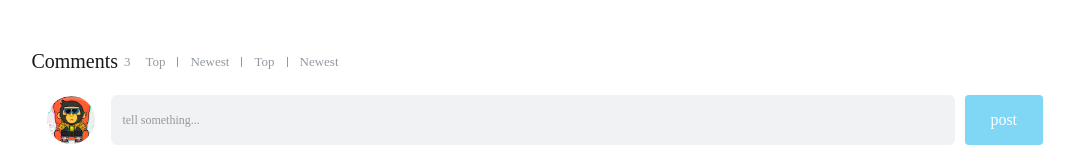
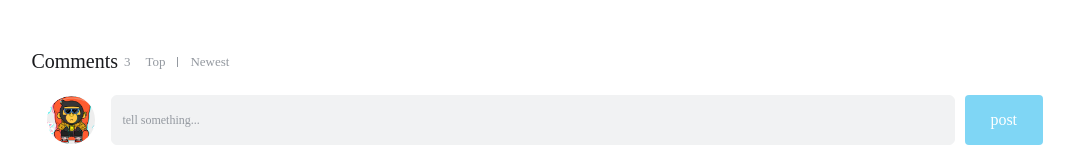
Before and after one commit to venturousman/miu-waa, a React (Create React App) app in the folder labs/lab6/: page / in a window 1280 px wide. Shown: the top 160 px of the page, without its empty margins (103-1177 px from the left). Built offline with nearby package versions, Linux system fonts and the light colour scheme.

Commit message:
update sorting

```diff
--- a/labs/lab6/src/App.tsx
+++ b/labs/lab6/src/App.tsx
@@ -5,11 +5,6 @@
 import './App.scss'
 import avatar from './images/bozai.png'
 import CommentItem from "./components/CommentItem";
-
-enum SortType {
-    Top = 1,
-    Newest,
-}
 
 // current logged in user info
 const user = {
@@ -58,7 +53,6 @@
     },
 ]
 
-
 // Nav Tab
 const tabs = [
     {type: 'hot', text: 'Top'},
@@ -67,15 +61,15 @@
 
 const App = () => {
     const [comments, setComments] = useState(defaultList);
-    const [activeType, setActiveType] = useState<SortType | null>(null);
+    const [activeType, setActiveType] = useState('');
 
-    const handleOnSort = (sortType: SortType) => {
-        if (sortType === SortType.Top) {
+    const handleOnSort = (sortType: string) => {
+        if (sortType === 'hot') {
             let newComments = cloneDeep(comments);
             newComments = orderBy(newComments, ['like'], ['desc']);
             setComments(newComments);
             setActiveType(sortType);
-        } else if (sortType === SortType.Newest) {
+        } else if (sortType === 'newest') {
             let newComments = cloneDeep(comments);
             // TODO: check if need to convert datetime for comparing
             newComments = orderBy(newComments, ['ctime'], ['desc']);
@@ -96,14 +90,9 @@
                     </li>
                     <li className="nav-sort">
                         {/* highlight class name： active */}
-                        <span className={`nav-item ${activeType === SortType.Top && 'active'}`}
-                            // className='nav-item'
-                              onClick={(e) => handleOnSort(SortType.Top)}>Top</span>
-                        <span className={`nav-item ${activeType === SortType.Newest && 'active'}`}
-                            // className={classnames('nav-item', {active: item.type === activeType})}
-                              onClick={(e) => handleOnSort(SortType.Newest)}>Newest</span>
-                        {tabs.map(tab => <span className={`nav-item ${activeType === SortType.Top && 'active'}`}
-                                               onClick={(e) => handleOnSort(SortType.Top)}>{tab.text}</span>)}
+                        {tabs.map(tab => <span key={tab.type}
+                                               className={`nav-item ${activeType === tab.type && 'active'}`}
+                                               onClick={(e) => handleOnSort(tab.type)}>{tab.text}</span>)}
                     </li>
                 </ul>
             </div>
@@ -111,7 +100,7 @@
             <div className="reply-wrap">
                 {/* comments */}
                 <div className="box-normal">
-                {/* current logged in user profile */}
+                    {/* current logged in user profile */}
                     <div className="reply-box-avatar">
                         <div className="bili-avatar">
                             <img className="bili-avatar-img" src={avatar} alt="Profile"/>
```
